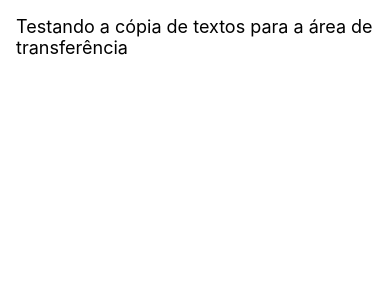
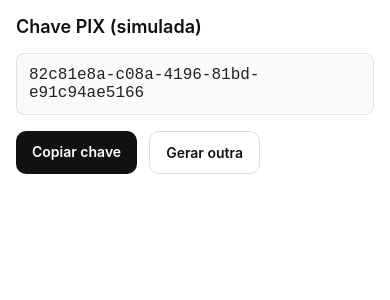
Before and after one commit to carlosxfelipe/my-clipboard, a React Native app: screen / in a window 390 px wide. Shown: the top 300 px of the page. Built offline with nearby package versions, Linux system fonts and the light colour scheme.

Commit message:
Add ClipboardX module and integrate with HomeScreen for clipboard functionality

```diff
--- /dev/null
+++ b/src/native/ClipboardX.ts
@@ -0,0 +1,13 @@
+import { NativeModules } from 'react-native';
+
+type Spec = {
+  setString(text: string): Promise<void>;
+  getString(): Promise<string>;
+};
+
+const { ClipboardX } = NativeModules;
+
+export default {
+  setString: (t: string) => ClipboardX.setString(t),
+  getString: (): Promise<string> => ClipboardX.getString(),
+} as Spec;
--- a/src/screens/HomeScreen.tsx
+++ b/src/screens/HomeScreen.tsx
@@ -1,23 +1,87 @@
-import React from 'react';
-import { StyleSheet, Text, View } from 'react-native';
+import React, { useCallback, useState } from 'react';
+import { Alert, StyleSheet, Text, View, Pressable } from 'react-native';
+import ClipboardX from '../native/ClipboardX';
+
+function generatePixKey(): string {
+  const hex = (len: number) =>
+    Array.from({ length: len }, () =>
+      Math.floor(Math.random() * 16).toString(16),
+    ).join('');
+  const y = ['8', '9', 'a', 'b'][Math.floor(Math.random() * 4)];
+  return `${hex(8)}-${hex(4)}-4${hex(3)}-${y}${hex(3)}-${hex(12)}`;
+}
 
 export default function HomeScreen() {
+  const [pixKey, setPixKey] = useState<string>(generatePixKey());
+
+  const onCopy = useCallback(async () => {
+    await ClipboardX.setString(pixKey);
+    Alert.alert('Copiado!', 'Chave PIX copiada para a área de transferência.');
+  }, [pixKey]);
+
+  const onRegenerate = useCallback(() => {
+    setPixKey(generatePixKey());
+  }, []);
+
   return (
     <View style={styles.container}>
-      <Text style={styles.text}>
-        Testando a cópia de textos para a área de transferência
-      </Text>
+      <Text style={styles.title}>Chave PIX (simulada)</Text>
+      <View style={styles.keyBox}>
+        <Text selectable style={styles.keyText}>
+          {pixKey}
+        </Text>
+      </View>
+      <View style={styles.actions}>
+        <Pressable
+          onPress={onCopy}
+          style={({ pressed }) => [
+            styles.button,
+            pressed && styles.buttonPressed,
+          ]}
+        >
+          <Text style={styles.buttonText}>Copiar chave</Text>
+        </Pressable>
+        <Pressable
+          onPress={onRegenerate}
+          style={({ pressed }) => [
+            styles.secondaryButton,
+            pressed && styles.buttonPressed,
+          ]}
+        >
+          <Text style={styles.secondaryButtonText}>Gerar outra</Text>
+        </Pressable>
+      </View>
     </View>
   );
 }
 
 const styles = StyleSheet.create({
-  container: {
-    flex: 1,
-    padding: 16,
+  container: { flex: 1, padding: 16, gap: 16 },
+  title: { fontSize: 18, fontWeight: '600', color: '#111' },
+  keyBox: {
+    padding: 12,
+    borderRadius: 8,
+    borderWidth: 1,
+    borderColor: '#e2e2e2',
+    backgroundColor: '#fafafa',
   },
-  text: {
-    fontSize: 18,
-    color: '#000',
+  keyText: { fontSize: 16, color: '#222', fontFamily: 'monospace' },
+  actions: { flexDirection: 'row', gap: 12 },
+  button: {
+    paddingVertical: 12,
+    paddingHorizontal: 16,
+    borderRadius: 10,
+    backgroundColor: '#111',
   },
+  secondaryButton: {
+    paddingVertical: 12,
+    paddingHorizontal: 16,
+    borderRadius: 10,
+    backgroundColor: '#fff',
+    borderWidth: 1,
+    borderColor: '#ddd',
+  },
+  buttonPressed: { opacity: 0.85 },
+  buttonText: { color: '#fff', fontWeight: '600' },
+  secondaryButtonText: { color: '#111', fontWeight: '600' },
 });
```
Also changed, not shown: 3 other files (tests, documents, lock files or other folders).
